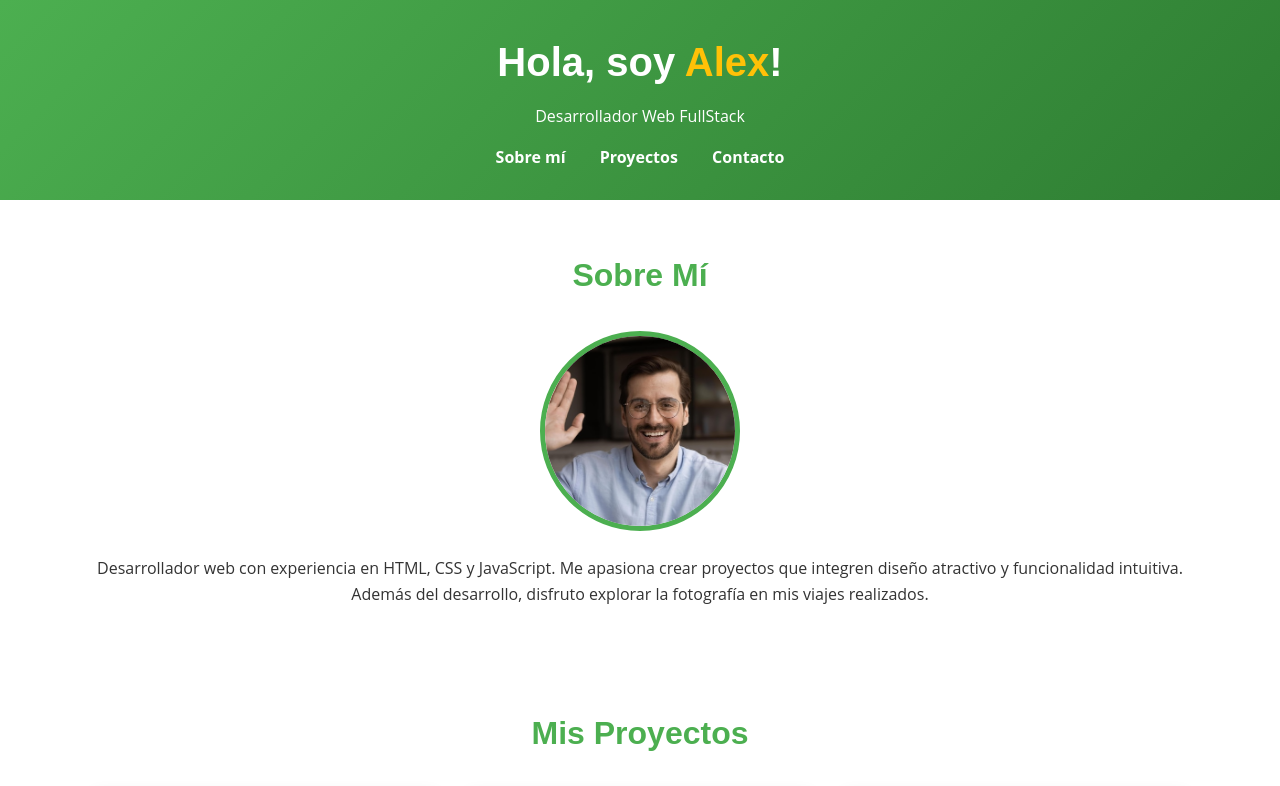
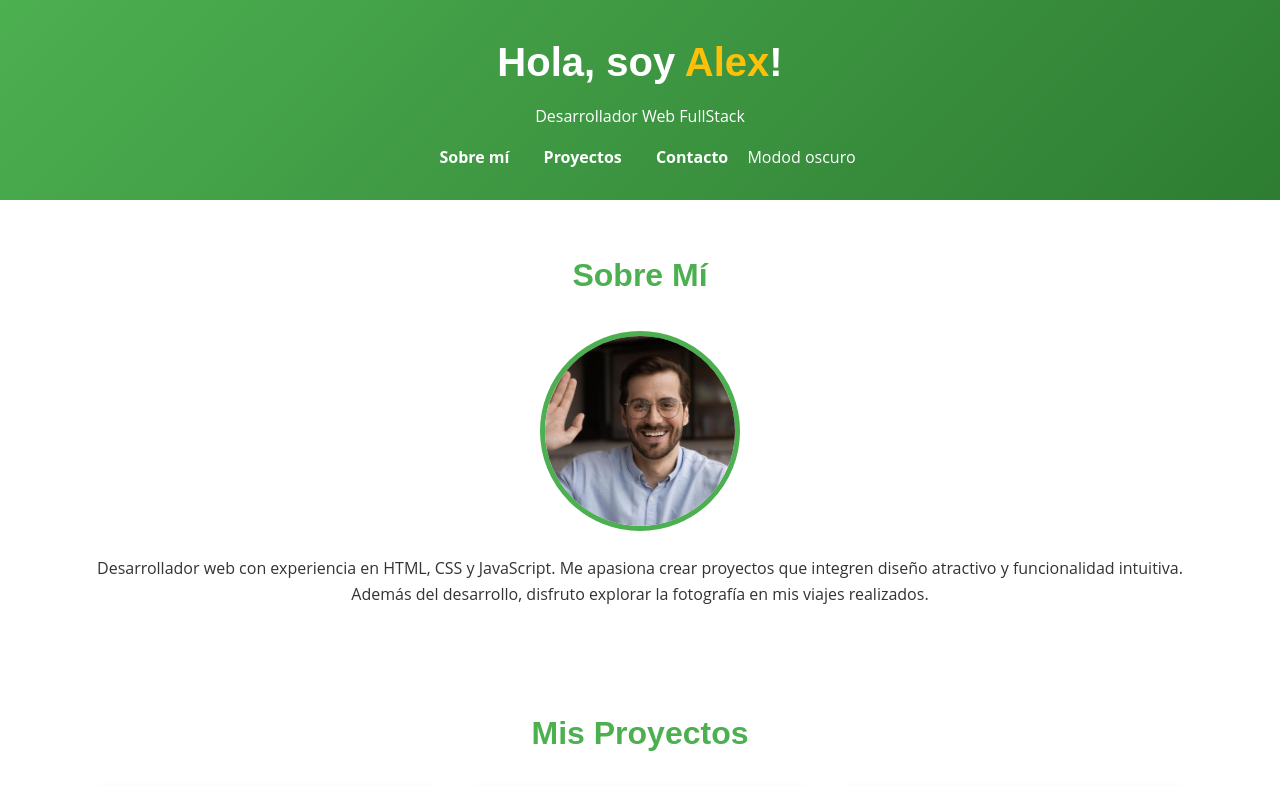
Before and after one commit to HustavoJhon/semana10, a plain HTML site: page index.html in a window 1280 px wide. Shown: the top 786 px of the page. Drawn offline with Linux system fonts and the light colour scheme.

Commit message:
Agregue boton

```diff
--- a/index.html
+++ b/index.html
@@ -15,6 +15,7 @@
           <a href="#acercade">Sobre mí</a>
           <a href="#proyectos">Proyectos</a>
           <a href="#contacto">Contacto</a>
+          <buton> Modod oscuro</buton>
         </nav>
       </div>
     </header>
```
